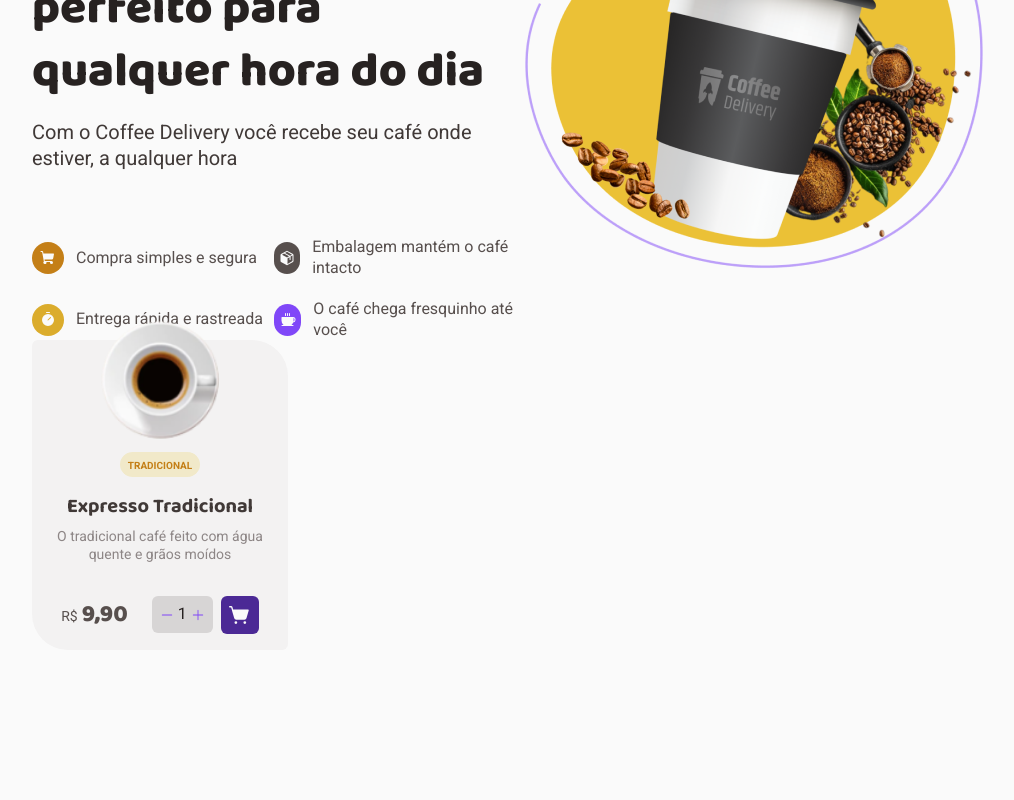
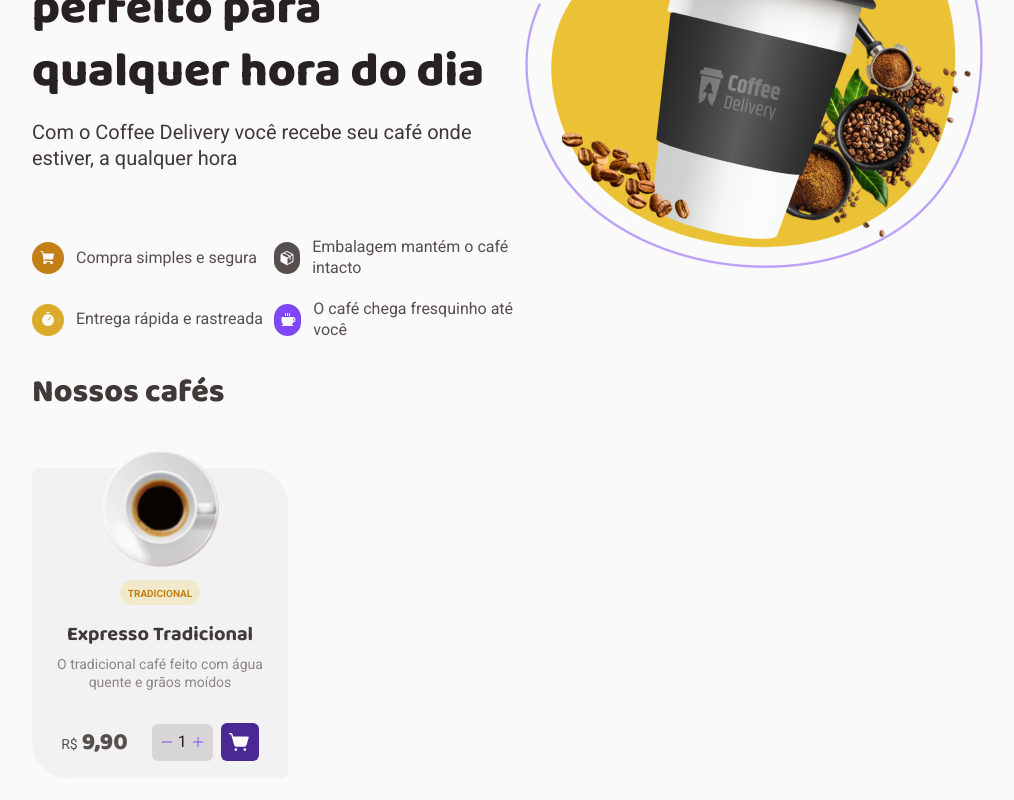
Before and after one commit to artenlf/coffee-delivery, a React (Vite) app: page / in a window 1280 px wide. Shown: the part 280-1080 px from the top of the page, without its empty margins (128-1142 px from the left). Before the commit the page ends 1022 px from the top, so only its background shows below. Built offline with nearby package versions, Linux system fonts and the light colour scheme.

Commit message:
feat: home page elements and components done

```diff
--- a/src/pages/Home/index.tsx
+++ b/src/pages/Home/index.tsx
@@ -1,6 +1,7 @@
 import { Coffee, Package, ShoppingCart, Timer } from "phosphor-react";
 import { Card } from "../../components/Card";
-import { IntroContainer, IntroItemsContainer, IntroSubTitle, IntroTitle } from "./styles";
+
+import { IntroContainer, IntroItemsContainer, IntroSubTitle, IntroTitle, ProductsContainer } from "./styles";
 
 import IntroImage from "/intro-picture.png";
 
@@ -43,7 +44,10 @@ export function Home() {
         </div>
         <img src={IntroImage} alt="" />
       </IntroContainer>
-      <Card />
+      <ProductsContainer>
+        <h2 className="title">Nossos cafés</h2>
+        <Card />
+      </ProductsContainer>
     </main>
   )
 }
--- a/src/pages/Home/styles.ts
+++ b/src/pages/Home/styles.ts
@@ -1,6 +1,6 @@
 import styled from 'styled-components';
 
-export const IntroContainer = styled.div`
+export const IntroContainer = styled.section`
   display: flex;
   justify-content: space-between;
 
@@ -69,3 +69,18 @@ export const IntroItemsContainer = styled.div`
     background: ${(props) => props.theme['purple-500']};
   }
 `;
+
+export const ProductsContainer = styled.section`
+  display: flex;
+  flex-direction: column;
+  margin-top: 2rem;
+  gap: 2.5rem;
+
+  .title {
+    color: ${(props) => props.theme['gray-800']};
+    font-family: 'Baloo 2', cursive;
+    font-size: 2rem;
+    font-weight: 800;
+    margin-bottom: 0.875rem;
+  }
+`;
```
